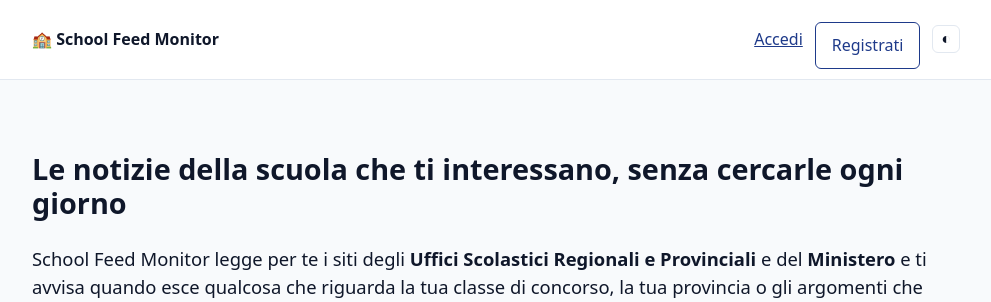
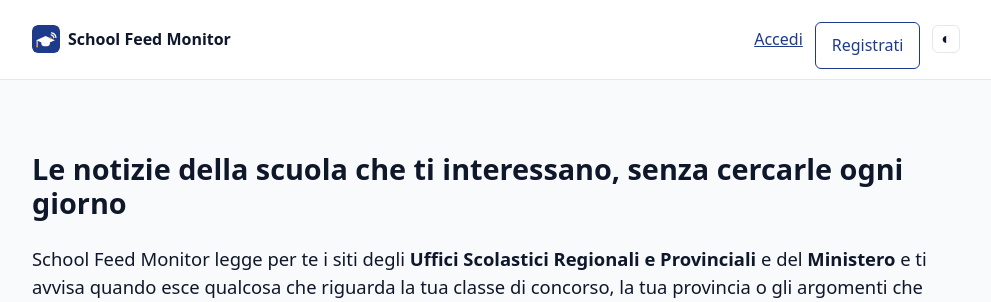
Before and after one commit to federicodiluca/CheckFeed-Bot, a Flask app: page / in a window 1280 px wide. Shown: the top 302 px of the page, without its empty margins (144-1135 px from the left). Run offline with Flask 3, Linux system fonts and the light colour scheme.

Commit message:
icons update

```diff
--- a/web/static/style.css
+++ b/web/static/style.css
@@ -33,7 +33,8 @@ a { color: var(--primary); }
 .site-header { border-bottom: 1px solid var(--border); background: var(--card); }
 .site-header nav { max-width: 960px; margin: 0 auto; padding: 10px 16px; display: flex; align-items: center; gap: 16px; flex-wrap: wrap; }
 .site-header ul { list-style: none; margin: 0 0 0 auto; padding: 0; display: flex; gap: 12px; align-items: center; }
-.brand { font-weight: 700; text-decoration: none; color: var(--fg); }
+.brand { font-weight: 700; text-decoration: none; color: var(--fg); display: inline-flex; align-items: center; gap: 8px; }
+.brand-logo { display: block; border-radius: 6px; }
 
 .container { max-width: 960px; margin: 0 auto; padding: 24px 16px 48px; }
 .site-footer { border-top: 1px solid var(--border); padding: 16px; text-align: center; color: var(--muted); font-size: .9rem; }
--- a/web/templates/base.html
+++ b/web/templates/base.html
@@ -17,7 +17,6 @@
   <meta name="theme-color" content="#1e3a8a" media="(prefers-color-scheme: light)">
   <meta name="theme-color" content="#0f172a" media="(prefers-color-scheme: dark)">
   <link rel="icon" href="{{ url_for('static', filename='favicon.svg') }}" type="image/svg+xml">
-  <link rel="icon" href="{{ url_for('static', filename='favicon.ico') }}" sizes="any">
   <link rel="icon" href="{{ url_for('static', filename='favicon-16x16.png') }}" type="image/png" sizes="16x16">
   <link rel="icon" href="{{ url_for('static', filename='favicon-32x32.png') }}" type="image/png" sizes="32x32">
   <link rel="apple-touch-icon" href="{{ url_for('static', filename='apple-touch-icon.png') }}">
@@ -30,7 +29,7 @@
   <a class="skip" href="#main">Vai al contenuto</a>
   <header class="site-header">
     <nav aria-label="Principale">
-      <a class="brand" href="{{ url_for('index') }}">🏫 {{ app_name }}</a>
+      <a class="brand" href="{{ url_for('index') }}"><img src="{{ url_for('static', filename='favicon.svg') }}" alt="" width="28" height="28" class="brand-logo">{{ app_name }}</a>
       <ul>
         {% if current_user %}
           <li><a href="{{ url_for('prefs.show') }}">Preferenze</a></li>
```
Also changed, not shown: web/static/android-chrome-192x192.png, web/static/android-chrome-512x512.png, web/static/apple-touch-icon.png, web/static/favicon-16x16.png, web/static/favicon-32x32.png, web/static/favicon.ico (deleted), web/static/favicon.svg, web/static/icon-square.svg (added), web/static/mask-icon.svg.
